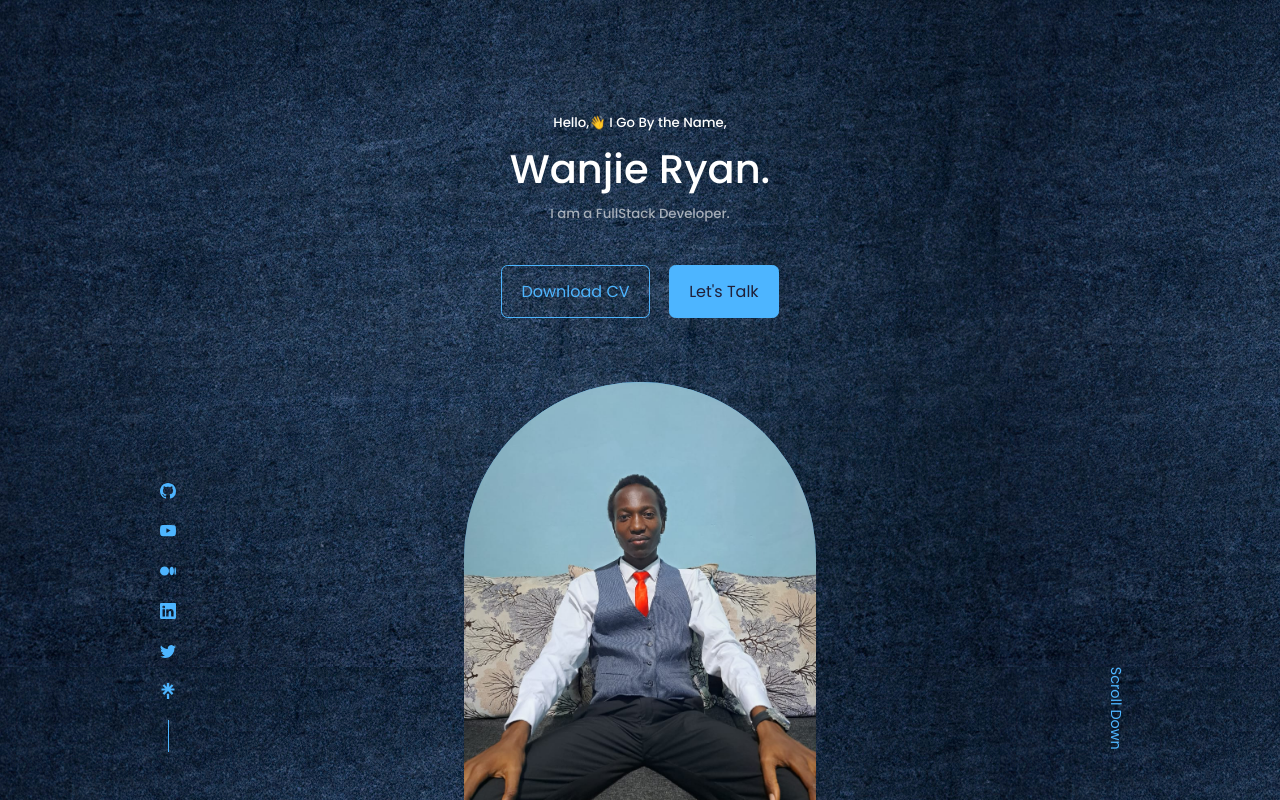
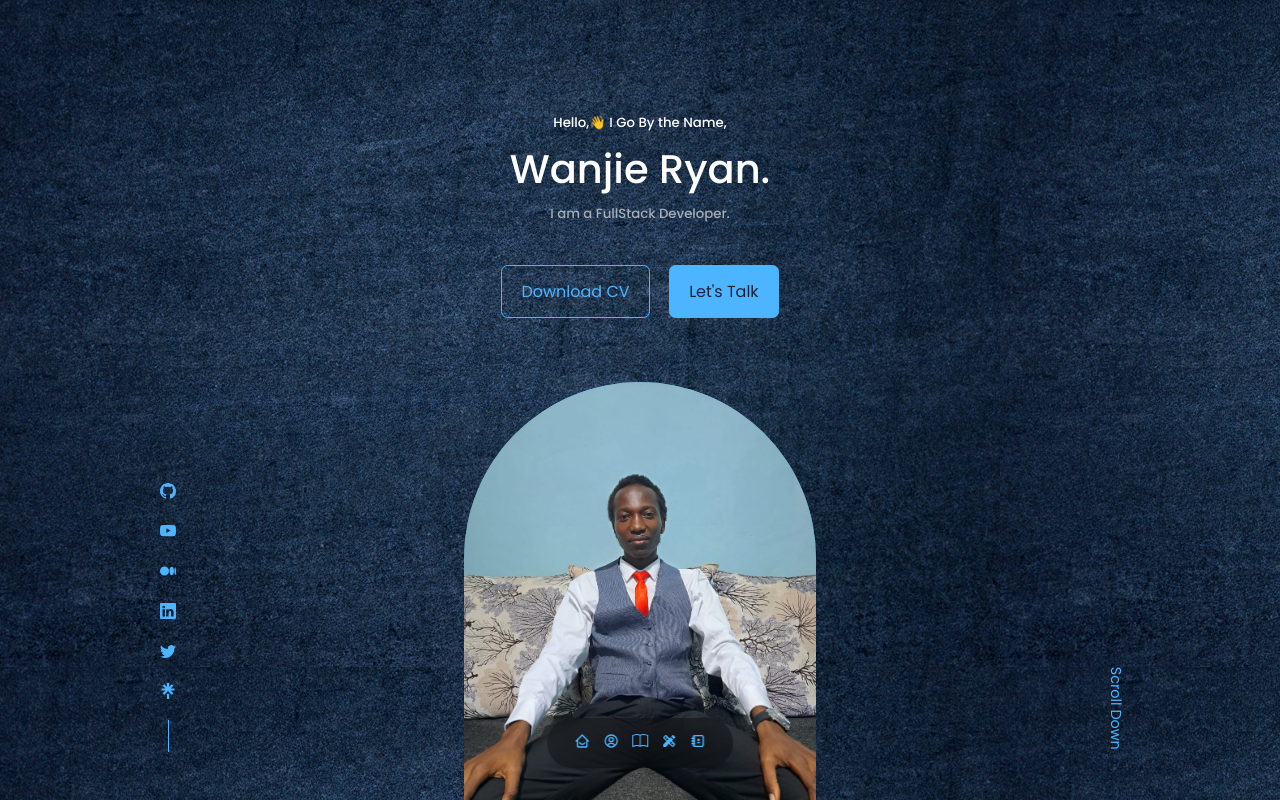
Before and after one commit to Wanjie-Ryan/Wanjies-Web, a React (Create React App) app: page / in a window 1280 px wide. Shown: the top 800 px of the page. Built offline with nearby package versions, Linux system fonts and the light colour scheme; a web font is replaced by a local one.

Commit message:
nav component

```diff
--- a/src/components/nav/nav.css
+++ b/src/components/nav/nav.css
@@ -0,0 +1,16 @@
+nav{
+
+    background:rgba(0,0,0,0.3);
+    width:max-content;
+    /* display:block; */
+    padding:0.7rem 1.7rem;
+    z-index: 2;
+    position:fixed;
+    left:50%;
+    transform:translateX(-50%);
+    bottom:2rem;
+    display:flex;
+    gap:0.8rem;
+    border-radius: 3rem;
+    backdrop-filter: blur(15px);
+}
```
Also changed, not shown: src/components/nav/nav.jsx (+0 -16 lines).
